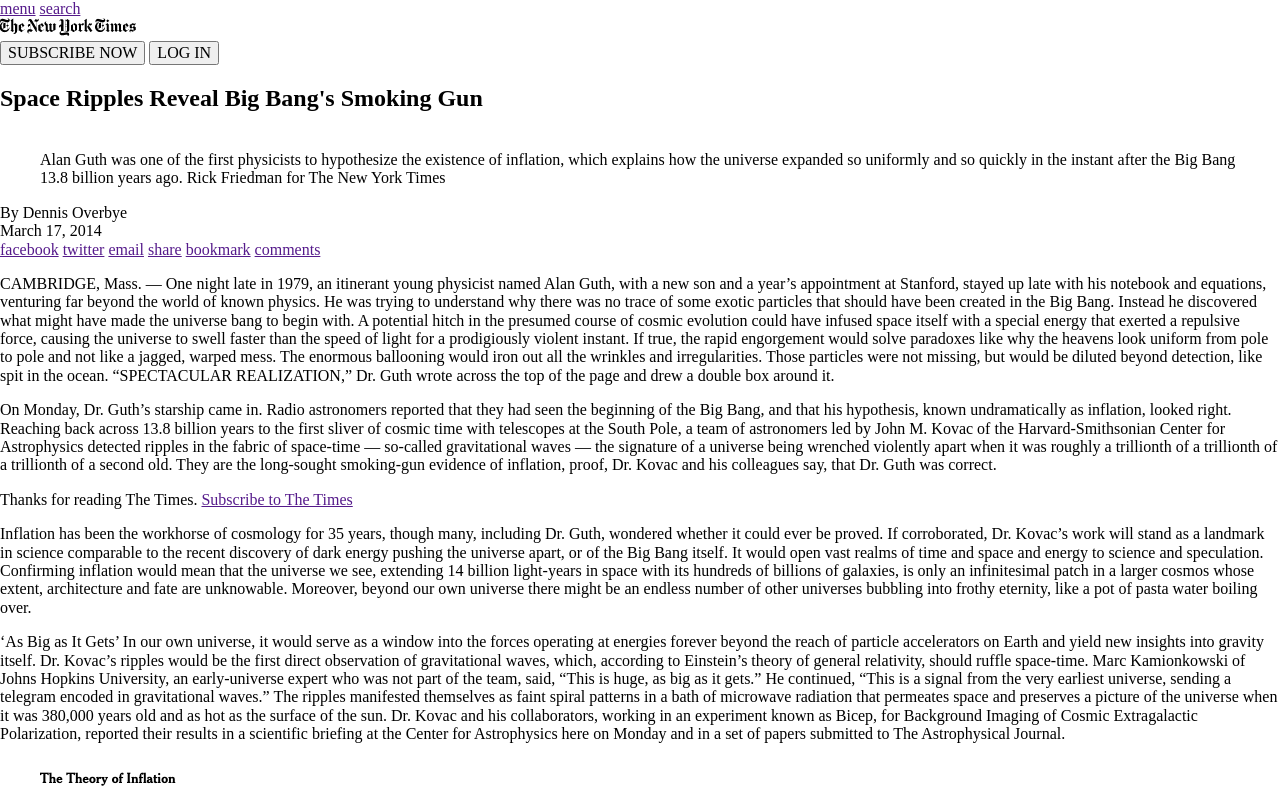
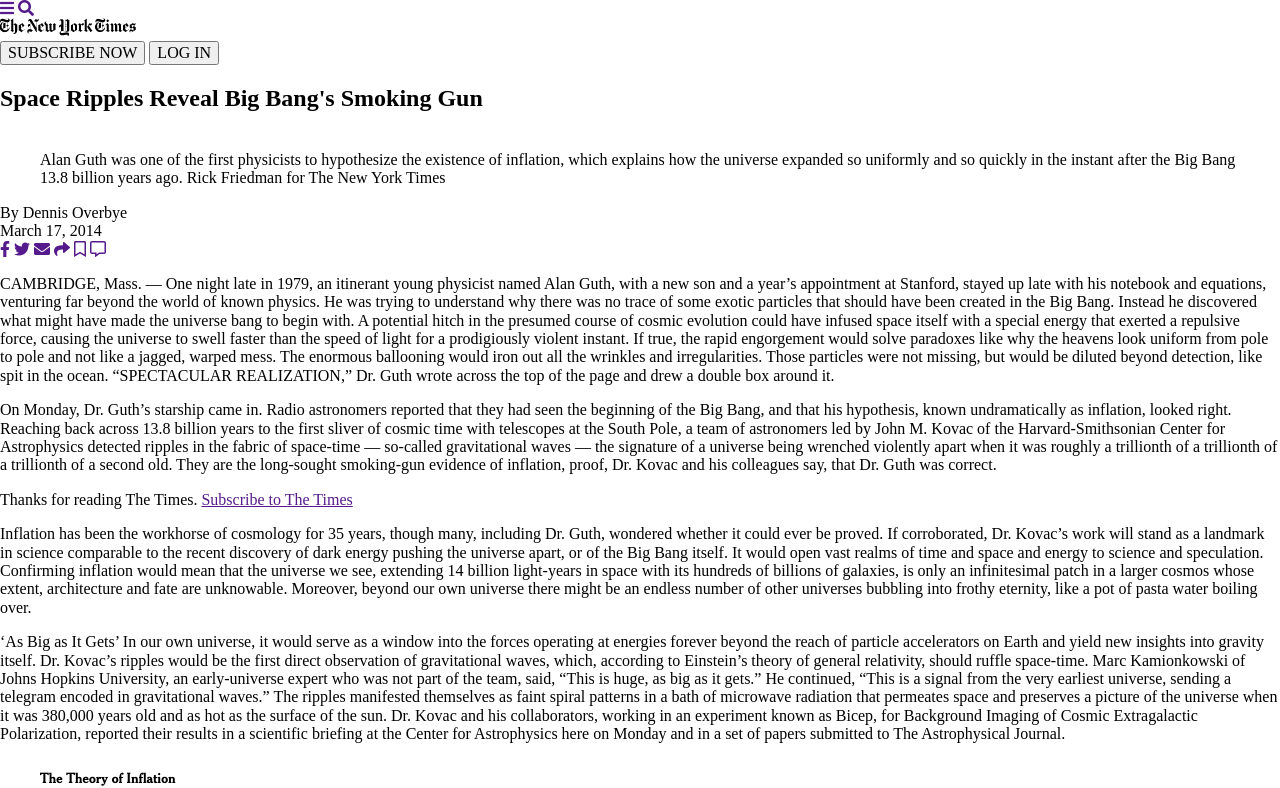
Before and after one commit to kholston/nytimes, a plain HTML site: page index.html in a window 1280 px wide. Shown: the top 788 px of the page. Drawn offline with Linux system fonts and the light colour scheme.

Commit message:
Add icons

```diff
--- a/index.html
+++ b/index.html
@@ -6,13 +6,14 @@
   <title>Space Ripples Reveal Big Bang’s Smoking Gun</title>
   <link rel="stylesheet" href="styles/normalize.css">
   <link rel="stylesheet" href="styles/styles.css">
+  <link rel="stylesheet" href="https://cdnjs.cloudflare.com/ajax/libs/font-awesome/5.14.0/css/all.min.css">
 </head>
 <body>
   <header>
     <nav>
       <div class="nav-left">
-        <a href="">menu</a>
-        <a href="">search</a>
+        <a href=""><i class="fas fa-bars"></i></a>
+        <a href=""><i class="fas fa-search"></i></a>
       </div>
       <a href=""><img src="images/nytimes-logo.png" alt="ny time logo"></a>
       <div class="nav-right">
@@ -38,12 +39,12 @@
   <div class="article-header">
     <span class="date">March 17, 2014</span>
     <div class="icon-list">
-      <a href="">facebook</a>
-      <a href="">twitter</a>
-      <a href="">email</a>
-      <a href="">share</a>
-      <a href="">bookmark</a>
-      <a href="">comments</a>
+      <a href=""><i class="fab fa-facebook-f"></i></a>
+      <a href=""><i class="fab fa-twitter"></i></a>
+      <a href=""><i class="fas fa-envelope"></i></a>
+      <a href=""><i class="fas fa-share"></i></a>
+      <a href=""><i class="far fa-bookmark"></i></a>
+      <a href=""><i class="far fa-comment-alt"></i></a>
     </div>
   </div>
  <section class="content">
@@ -183,10 +184,10 @@ We might never know what happened before inflation, at the very beginning, becau
  <div class="article-footer">
    <button>READ 615 COMMENTS</button>
    <div class="icon-list">
-    <a href="">facebook</a>
-    <a href="">twitter</a>
-    <a href="">email</a>
-    <a href="">share</a>
+      <a href=""><i class="fab fa-facebook-f"></i></a>
+      <a href=""><i class="fab fa-twitter"></i></a>
+      <a href=""><i class="fas fa-envelope"></i></a>
+      <a href=""><i class="fas fa-share"></i></a>
   </div>
  </div>
  <div class="related">
@@ -387,19 +388,19 @@ We might never know what happened before inflation, at the very beginning, becau
       <ul>
         <li class="bold">
           <icon></icon>
-          <a href="">Home Delivery</a>
+          <a href=""><i class="fas fa-truck"></i>Home Delivery</a>
         </li>
         <li class="bold">
           <icon></icon>
-          <a href="">Digital Subscriptions</a>
+          <a href=""><i class="fas fa-book"></i>Digital Subscriptions</a>
         </li>
         <li class="bold">
           <icon></icon>
-          <a href="">Games</a>
+          <a href=""><i class="fas fa-gamepad"></i>Games</a>
         </li>
         <li class="bold">
           <icon></icon>
-          <a href="">Cooking</a>
+          <a href=""><i class="fas fa-utensil-spoon"></i>Cooking</a>
         </li>
       </ul>
     </div>
```
